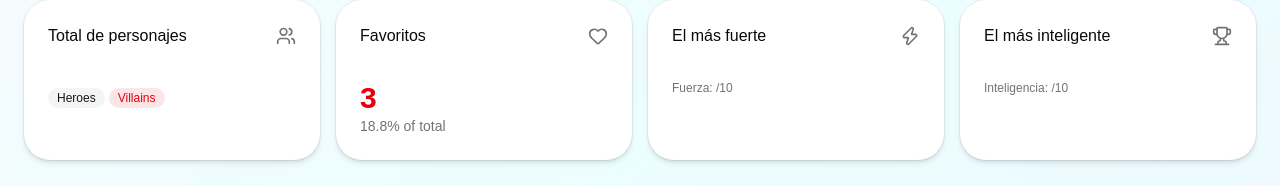
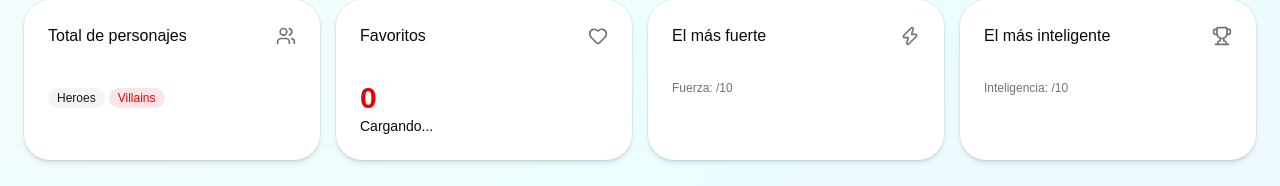
Before and after one commit to pipe753951/06-react-heroes-explorer, a React (Vite) app: page /search in a window 1280 px wide. Shown: the part 248-434 px from the top of the page. Built offline with nearby package versions, Linux system fonts and the light colour scheme; no server answers.

Commit message:
Finishing lesson #211 task.

```diff
--- a/src/heroes/components/CharacterStatistics.tsx
+++ b/src/heroes/components/CharacterStatistics.tsx
@@ -4,9 +4,12 @@ import { Badge } from "@/components/ui/badge";
 import useCharacterSummary from "../hooks/useCharacterSummary";
 
 import CharacterStatisticCard from "./CharacterStatisticCard";
+import { use } from "react";
+import { FavoriteCharacterContext } from "../context/FavoriteCharacterContext";
 
 const CharacterStatistics = function () {
   const { data: summary } = useCharacterSummary();
+  const { favoriteCharactersCount } = use(FavoriteCharacterContext);
 
   return (
     <div className="mb-8 grid grid-cols-2 gap-4 md:grid-cols-4">
@@ -30,8 +33,17 @@ const CharacterStatistics = function () {
         icon={<Heart className="text-muted-foreground size-5" />}
       >
         {/* TODO: obtener y calcular porcentaje favoritos contra total de personajes. */}
-        <div className="text-3xl font-bold text-red-600">3</div>
-        <p className="text-muted-foreground">18.8% of total</p>
+        <div className="text-3xl font-bold text-red-600">
+          {favoriteCharactersCount}
+        </div>
+        {summary?.totalCharacters ? (
+          <p className="text-muted-foreground">
+            {(favoriteCharactersCount * 100) / summary.totalCharacters}% of
+            total
+          </p>
+        ) : (
+          <p>Cargando...</p>
+        )}
       </CharacterStatisticCard>
 
       <CharacterStatisticCard
--- a/src/heroes/pages/home/HomePage.tsx
+++ b/src/heroes/pages/home/HomePage.tsx
@@ -1,4 +1,4 @@
-import { useEffect, useMemo } from "react";
+import { use, useEffect, useMemo } from "react";
 import { useSearchParams } from "react-router";
 
 import { Heart } from "lucide-react";
@@ -17,6 +17,7 @@ import usePageNavigation from "@/shared/hooks/usePageNavigation";
 
 import useCharacterPagination from "@/heroes/hooks/useCharacterPagination";
 import useCharacterCategory from "@/heroes/hooks/useCharacterCategory";
+import { FavoriteCharacterContext } from "@/heroes/context/FavoriteCharacterContext";
 
 export type HomeTab = "all" | "favorites" | "heroes" | "villains";
 const validHomeTabs: HomeTab[] = ["all", "favorites", "heroes", "villains"];
@@ -27,6 +28,9 @@ export function HomePage() {
     searchParams,
     setSearchParams,
   });
+  const { favoriteCharactersCount, favoriteCharacters } = use(
+    FavoriteCharacterContext,
+  );
 
   const activeTab: HomeTab = useMemo(() => {
     const param = searchParams.get("tab") ?? "";
@@ -108,7 +112,7 @@ export function HomePage() {
             onClick={() => setActiveTab("favorites")}
           >
             <Heart className="h-4 w-4" />
-            Favorites (3)
+            Favorites ({favoriteCharactersCount})
           </TabsTrigger>
           <TabsTrigger value="heroes" onClick={() => setActiveTab("heroes")}>
             Heroes ({summary?.heroCount})
@@ -131,7 +135,7 @@ export function HomePage() {
         </TabsContent>
         <TabsContent value="favorites">
           {/* Favorites Grid */}
-          {/* <CharacterGrid /> */}
+          <CharacterGrid characters={favoriteCharacters} />
         </TabsContent>
         <TabsContent value="heroes">
           {/* Heroes Grid */}
@@ -151,12 +155,16 @@ export function HomePage() {
         </TabsContent>
       </Tabs>
 
-      {/* Pagination */}
-      <CustomPagination
-        totalPages={charactersResponseData?.pages ?? 0}
-        currentPage={page}
-        onUpdatePage={setPage}
-      />
+      {
+        /* Pagination (not shown in favorites tab) */
+        activeTab !== "favorites" && (
+          <CustomPagination
+            totalPages={charactersResponseData?.pages ?? 0}
+            currentPage={page}
+            onUpdatePage={setPage}
+          />
+        )
+      }
     </div>
   );
 }
```
